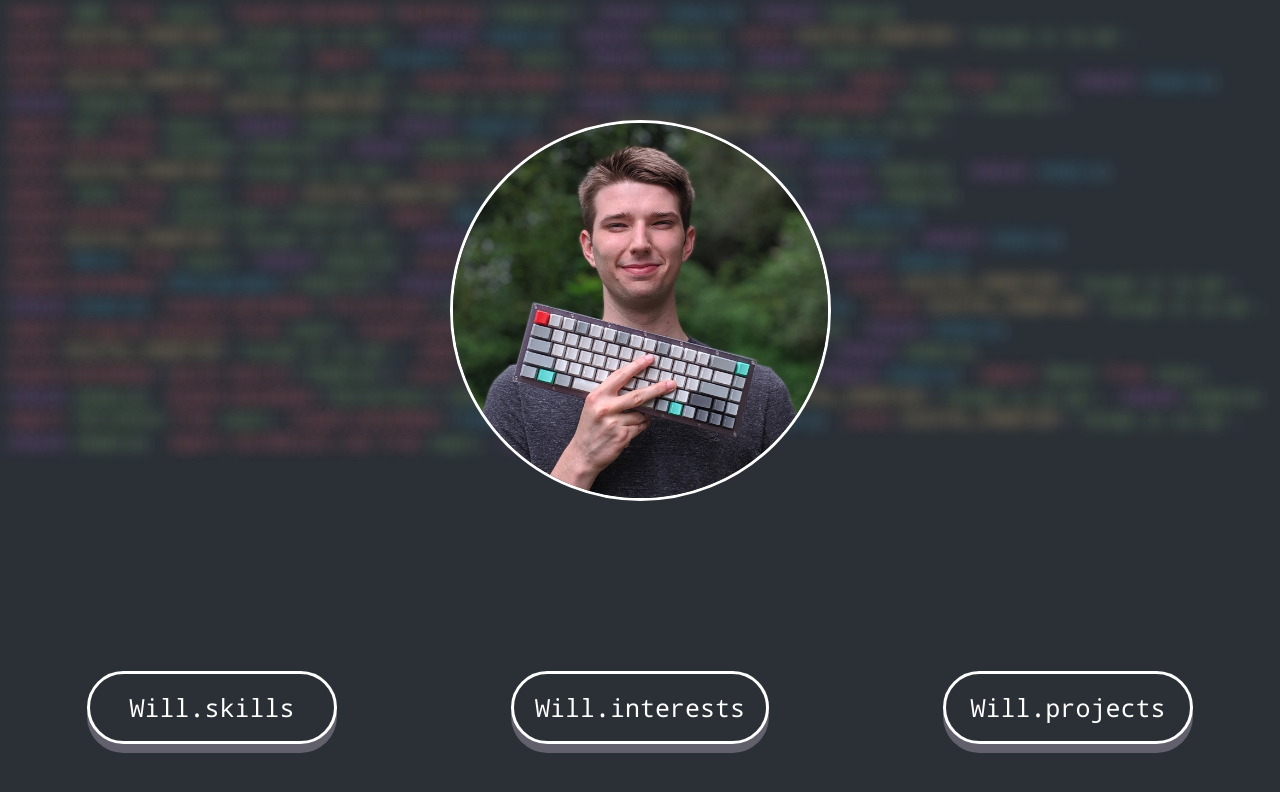
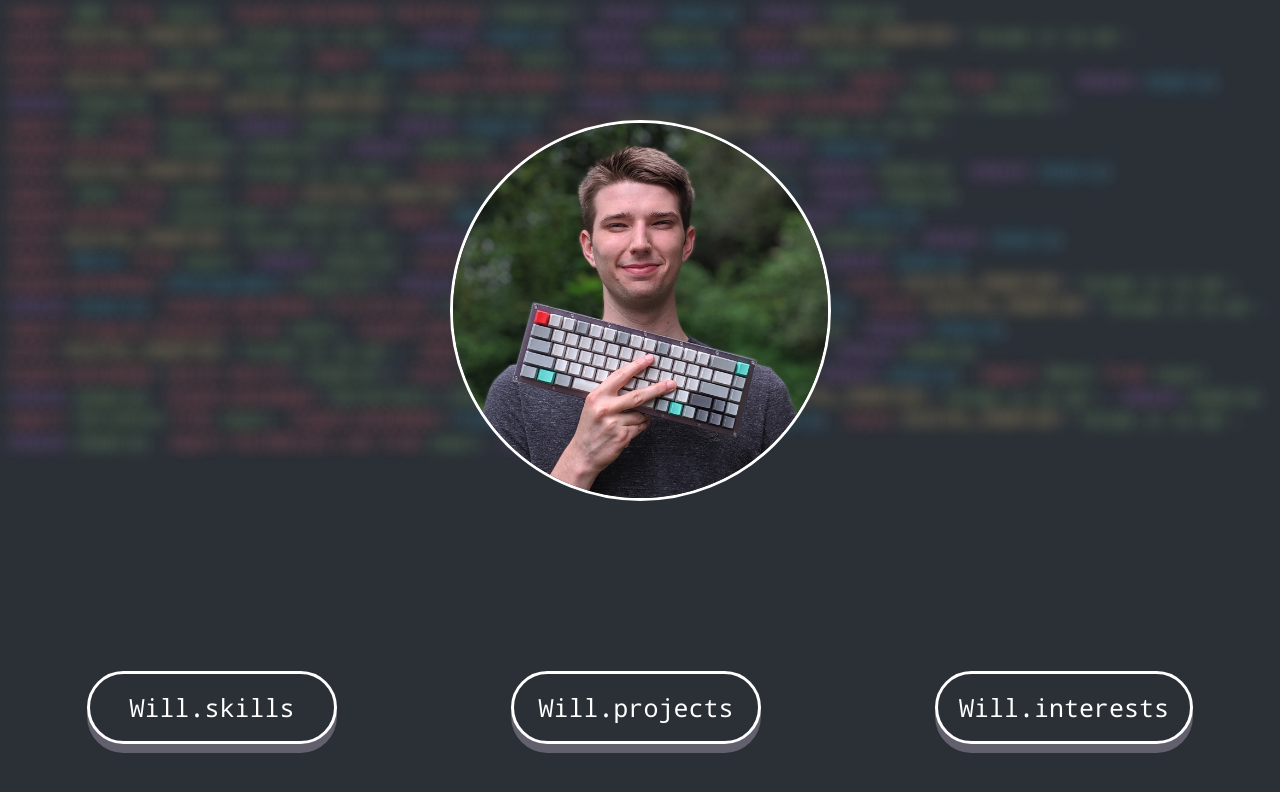
Before and after one commit to wmccall/wmccall.github.io, a React (Create React App) app: page / in a window 1280 px wide. Shown: the top 792 px of the page. Built offline with nearby package versions, Linux system fonts and the light colour scheme.

Commit message:
Update order of action buttons

```diff
--- a/src/app/views/Home/Home.jsx
+++ b/src/app/views/Home/Home.jsx
@@ -5,7 +5,7 @@ import backgroundCode from '../../constants/backgroundCode';
 
 import ProfilePhoto from '../../resources/WillKeeb-min.jpg';
 
-const ACTIONS_BUTTONS_TYPES = ['skill', 'interest', 'project'];
+const ACTIONS_BUTTONS_TYPES = ['skill', 'project', 'interest'];
 
 const Home = props => {
   const {
```
